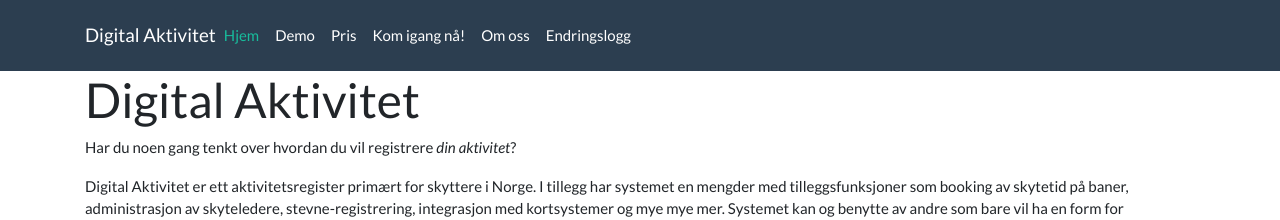
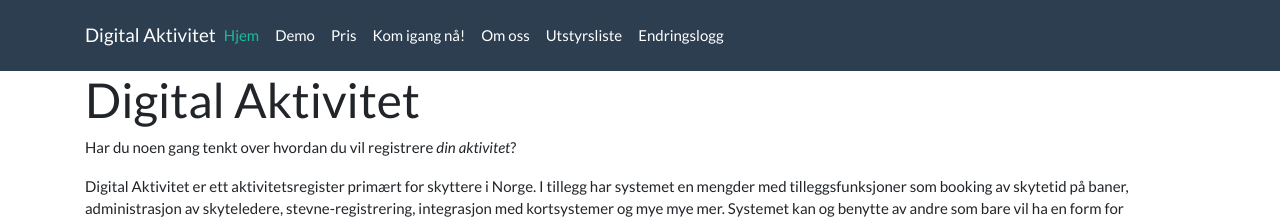
Before and after one commit to xibriz/digitalaktivitet, a Jekyll site: the page built from index.md, in a window 1280 px wide. Shown: the top 220 px of the page. Built offline with Jekyll 4.4.1, drawn with Linux system fonts in a browser that asks for light colours.

Commit message:
Update navigation.yml
Added Equipment

```diff
--- a/_data/navigation.yml
+++ b/_data/navigation.yml
@@ -8,5 +8,7 @@
   link: /create_club.html
 - name: Om oss
   link: /about.html
+- name: Utstyrsliste
+  link: /equipment.html
 - name: Endringslogg
   link: /changelog.html
```
